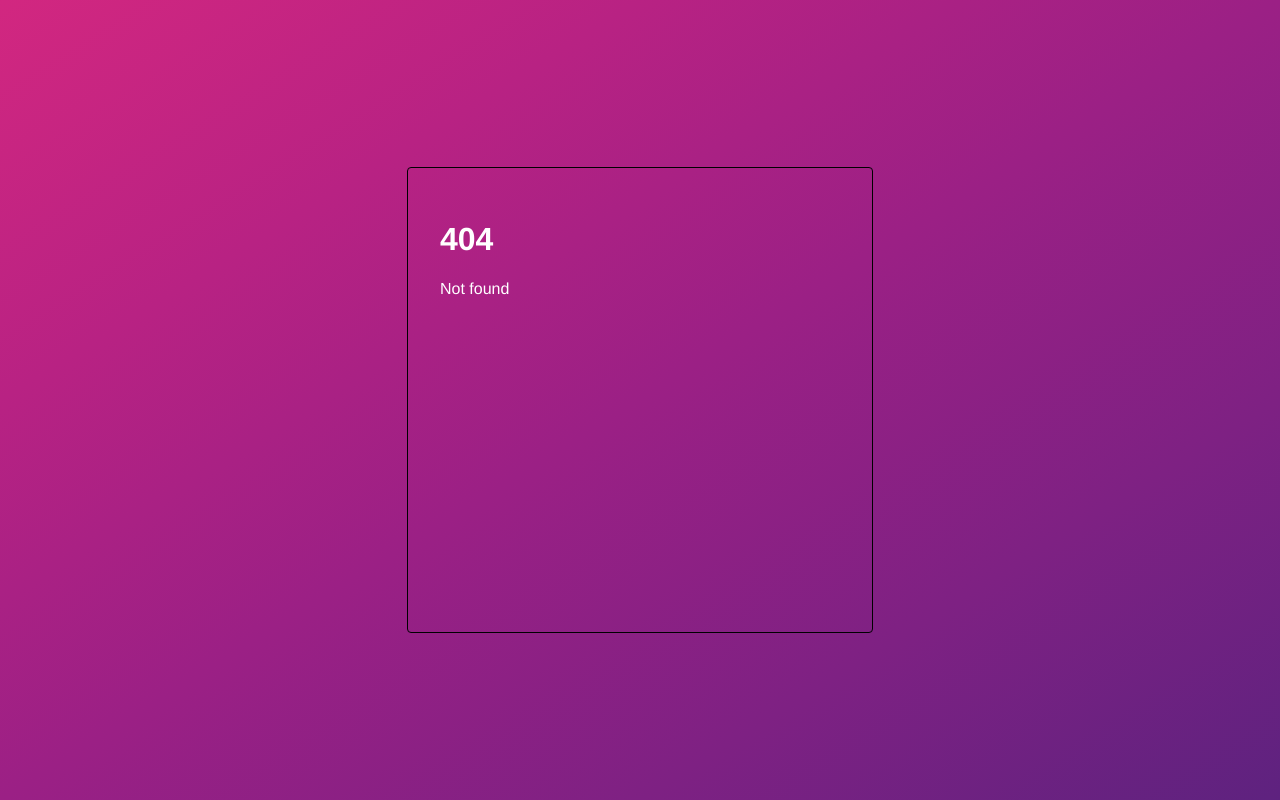
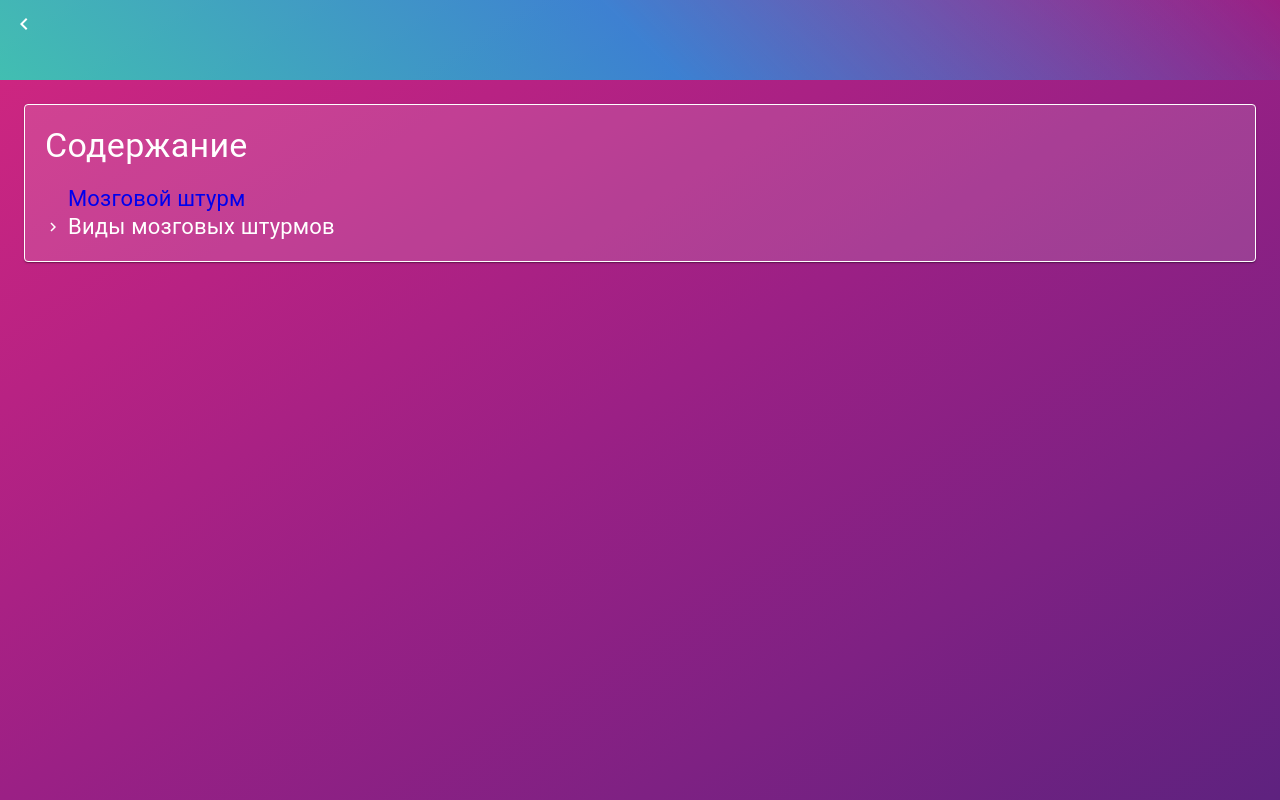
Before and after one commit to slon2015/Brang, a Gatsby site: page /docs in a window 1280 px wide. Before the commit this address had no page. Built offline with nearby package versions, Linux system fonts and the light colour scheme; Gatsby itself is replaced by a stand-in of ours.

Commit message:
Documentation implementation

```diff
--- a/gatsby-config.js
+++ b/gatsby-config.js
@@ -14,7 +14,6 @@ module.exports = {
     "gatsby-plugin-typescript",
     "gatsby-plugin-less",
     "gatsby-transformer-json",
-    "gatsby-transformer-mdx",
     "gatsby-plugin-material-ui",
     {
       resolve: `gatsby-source-filesystem`,
@@ -22,6 +21,14 @@ module.exports = {
         path: `${__dirname}/src/data/`,
       },
     },
+    {
+      resolve: `gatsby-source-filesystem`,
+      options: {
+        name: 'wiki',
+        path: `${__dirname}/src/docs/`,
+      },
+    },
+    "gatsby-plugin-mdx",
     !!ymId && {
       resolve: 'gatsby-plugin-yandex-metrika',
       options: {
--- a/package.json
+++ b/package.json
@@ -17,11 +17,15 @@
   "dependencies": {
     "@material-ui/core": "^4.12.3",
     "@material-ui/icons": "^4.11.2",
+    "@material-ui/lab": "^4.0.0-alpha.60",
+    "@mdx-js/mdx": "^1.6.22",
+    "@mdx-js/react": "^1.6.22",
     "clsx": "^1.1.1",
     "gatsby": "^2.4.3",
     "gatsby-plugin-less": "^2.0.13",
     "gatsby-plugin-manifest": "^2.1.1",
     "gatsby-plugin-material-ui": "^3.0.1",
+    "gatsby-plugin-mdx": "^2.12.0",
     "gatsby-plugin-react-helmet": "^3.0.12",
     "gatsby-plugin-typescript": "^2.0.13",
     "gatsby-plugin-yandex-metrika": "^2.5.0",
--- a/src/common/body/calendar.tsx
+++ b/src/common/body/calendar.tsx
@@ -5,7 +5,7 @@ import moment, { Moment } from 'moment';
 import React, { useState } from 'react';
 import { useEffect } from 'react';
 import { BrangCalendarInfo } from '../lib/model';
-import { muiTheme, theme } from '../lib/theme';
+import { desktopBreakpoint, mobileBreakpoint, muiTheme, theme } from '../lib/theme';
 import { Tag } from './tag';
 
 interface CalendarProps {
@@ -134,8 +134,7 @@ export const Calendar = ({ month, year, getBrangs }: CalendarProps) => {
   );
 };
 
-const desktopBreakpoint = muiTheme.breakpoints.up('sm'),
-  mobileBreakpoint = muiTheme.breakpoints.down('xs')
+
 
 const useStyles = makeStyles(muiTheme => ({
   headerText: {
--- a/src/common/lib/theme.tsx
+++ b/src/common/lib/theme.tsx
@@ -90,3 +90,6 @@ export const muiTheme = createTheme({
     }
   }
 });
+
+export const desktopBreakpoint = muiTheme.breakpoints.up('sm'),
+  mobileBreakpoint = muiTheme.breakpoints.down('xs')
--- /dev/null
+++ b/src/common/wiki/index.tsx
@@ -0,0 +1,23 @@
+import { ThemeProvider } from '@material-ui/core';
+import React from 'react';
+import { Header } from '../header';
+import { muiTheme } from '../lib/theme';
+import { Panel } from '../panel';
+import { Menu } from './menu';
+import { MenuTree } from './menuUtils';
+
+interface BodyProps {
+  tree: MenuTree
+}
+
+export const Body = ({tree}: BodyProps) => {
+
+  return (
+    <ThemeProvider theme={muiTheme}>
+      <Header/>
+      <Panel>
+        <Menu tree={tree}/>
+      </Panel>
+    </ThemeProvider>
+  )
+}
--- /dev/null
+++ b/src/common/wiki/menu.tsx
@@ -0,0 +1,54 @@
+import { MenuArticleNode, MenuItem, MenuTopicNode, MenuTree } from "./menuUtils";
+import React from 'react';
+import { makeStyles, Typography } from "@material-ui/core";
+import { TreeItem, TreeView } from "@material-ui/lab";
+import { ChevronRight, ExpandMore } from "@material-ui/icons";
+import { Link } from "gatsby";
+
+interface MenuProps {
+  tree: MenuTree
+}
+
+export const Menu = ({tree}: MenuProps) => {
+
+  const styles = useStyles();
+
+  const label = (node: MenuItem) => {
+    if (node.type === "article") { // Is article?
+      return <Link className={styles.node} to={`/docs/${(node as MenuArticleNode).id}`}>{node.name}</Link>
+    } else {
+      return <Typography className={styles.node}>{node.name}</Typography>
+    }
+  }
+
+  const renderTree = (node: MenuItem) => {
+    return (
+      <TreeItem key={node.name} nodeId={node.name} label={label(node)}>
+        {node.type === "topic"? (node as MenuTopicNode).childrens.map(renderTree) : null}
+      </TreeItem>
+    )
+  }
+
+  return (
+    <>
+      <Typography className={styles.title}>Содержание</Typography>
+      <TreeView
+        defaultCollapseIcon={<ExpandMore />}
+        defaultExpandIcon={<ChevronRight/>} >
+          {tree.items.map(renderTree)}
+      </TreeView>
+    </>
+  )
+}
+
+const useStyles = makeStyles({
+  title: {
+    fontSize: '34px',
+    lineHeight: '40px',
+    marginBottom: '20px'
+  },
+  node: {
+    fontSize: '22px',
+    lineHeight: '28px'
+  }
+})
--- /dev/null
+++ b/src/common/wiki/menuUtils.ts
@@ -0,0 +1,94 @@
+
+export interface MenuEntry {
+  title: string;
+  topic: string | null;
+  ref: string;
+}
+
+export interface MenuTreeNode {
+  name: string;
+  type: "article" | "topic";
+}
+
+export interface MenuTopicNode extends MenuTreeNode {
+  childrens: MenuItem[];
+  fullName: string;
+}
+
+export interface MenuArticleNode extends MenuTreeNode {
+  id: string;
+}
+
+export type MenuItem = MenuArticleNode | MenuTopicNode
+
+export interface MenuTree {
+  items: MenuItem[]
+}
+
+
+
+function createTopic(topicName: string, allTopics: Map<string, MenuTopicNode>): MenuTopicNode {
+  const isNested = topicName.includes('/'),
+    name = isNested? topicName.substring(topicName.lastIndexOf('/') + 1): topicName,
+    result = {
+      name,
+      fullName: topicName,
+      childrens: [],
+      type: "topic"
+    } as MenuTopicNode
+  if (isNested) {
+    const parentTopicName = topicName.substring(0, topicName.lastIndexOf('/'));
+    var parentTopic: MenuTopicNode
+    if (allTopics.has(parentTopicName)) {
+      parentTopic = allTopics.get(parentTopicName)!
+    } else {
+      parentTopic = createTopic(parentTopicName, allTopics)
+    }
+    parentTopic!.childrens.push(result)
+  }
+  allTopics.set(topicName, result)
+  return result;
+}
+
+function getParentTopic(topicName: string, allTopics: Map<string, MenuTopicNode>): MenuTopicNode {
+  const parentTopicName = topicName.substring(0, topicName.lastIndexOf('/'));
+  return allTopics.get(parentTopicName)!
+}
+
+function getFirstLevelTopic(topic: MenuTopicNode, allTopics: Map<string, MenuTopicNode>) {
+  var currentTopic = topic;
+  while (currentTopic.fullName.includes("/")) {
+    currentTopic = getParentTopic(currentTopic.fullName, allTopics)
+  }
+  return currentTopic;
+}
+
+export function readMenu(entries: MenuEntry[]): MenuTree {
+  const topics = new Map<string, MenuTopicNode>(),
+    items = [] as MenuItem[] // items includes only articles without topics or first level topics
+  entries.forEach(entry => { // lists articles
+    const node = {
+      name: entry.title,
+      id: entry.ref,
+      type: "article"
+    } as MenuArticleNode
+    if (entry.topic !== null) { // handle articles with topic
+      var topic: MenuTopicNode
+      if (topics.has(entry.topic)) {
+        topic = topics.get(entry.topic)!
+      } else {
+        topic = createTopic(entry.topic, topics)
+        const firstLevelTopic = getFirstLevelTopic(topic, topics)
+        if (!items.includes(firstLevelTopic)) { // add first level topics only once
+          items.push(firstLevelTopic)
+        }
+      }
+      topic.childrens!.push(node)
+    } else {
+      items.push(node) // add articles without topic
+    }
+  })
+  return {
+    items
+  }
+}
--- /dev/null
+++ b/src/common/wiki/queries.ts
@@ -0,0 +1,24 @@
+
+
+export interface MenuQuery {
+  allMdx: {
+    nodes: {
+      frontmatter: {
+        title: string;
+        ref: string;
+      },
+      parent: {
+        relativeDirectory: string;
+      }
+    }[]
+  }
+}
+
+export interface WikiPageQuery extends MenuQuery {
+  mdx: {
+    frontmatter: {
+      title: string;
+    }
+    body: string;
+  }
+}
--- /dev/null
+++ b/src/docs/Виды мозговых штурмов/попроще/Традиционный.mdx
@@ -0,0 +1,5 @@
+---
+order: 1
+title: "Традиционный"
+ref: "kinds/simple/traditional"
+---
--- /dev/null
+++ b/src/docs/Мозговой штурм.mdx
@@ -0,0 +1,9 @@
+---
+order: 0
+title: "Мозговой штурм"
+ref: "brain-sturm"
+---
+
+# Мозговой штурм это групповая активность
+
+Суть мозгового штурма заключается в массовости. Важно разнообразие состава участников
--- /dev/null
+++ b/src/pages/docs/index.tsx
@@ -0,0 +1,46 @@
+import { graphql } from "gatsby";
+import React from "react";
+import { pageDefault } from "../../common/lib/common";
+import { QueryData } from "../../common/lib/model";
+import { Head } from "../../common/seo";
+import { Body } from "../../common/wiki";
+import { MenuEntry, MenuTreeNode, readMenu } from "../../common/wiki/menuUtils";
+import { MenuQuery } from "../../common/wiki/queries";
+import '../styles.css';
+
+pageDefault()
+
+
+export const query = graphql`
+  {
+    allMdx(sort: {fields: frontmatter___order, order: ASC}) {
+      nodes {
+        frontmatter {
+          title
+          ref
+        }
+        parent {
+          ... on File {
+            relativeDirectory
+          }
+        }
+      }
+    }
+  }
+`
+
+const Index = ({data}: QueryData<MenuQuery, never>) => {
+  const items = data.allMdx.nodes.map(n => ({
+    title: n.frontmatter.title,
+    topic: n.parent.relativeDirectory? n.parent.relativeDirectory: null,
+    ref: n.frontmatter.ref
+  })) as MenuEntry[]
+  return (
+    <>
+      <Head/>
+      <Body tree={readMenu(items)}/>
+    </>
+  )
+}
+
+export default Index;
```
Also changed, not shown: src/common/sidebar.tsx (added, +50 -0 lines), src/common/wiki/pageIndex.tsx (added, +58 -0 lines), src/pages/docs/{mdx.frontmatter__ref}.tsx (added, +51 -0 lines), 1 other file.
